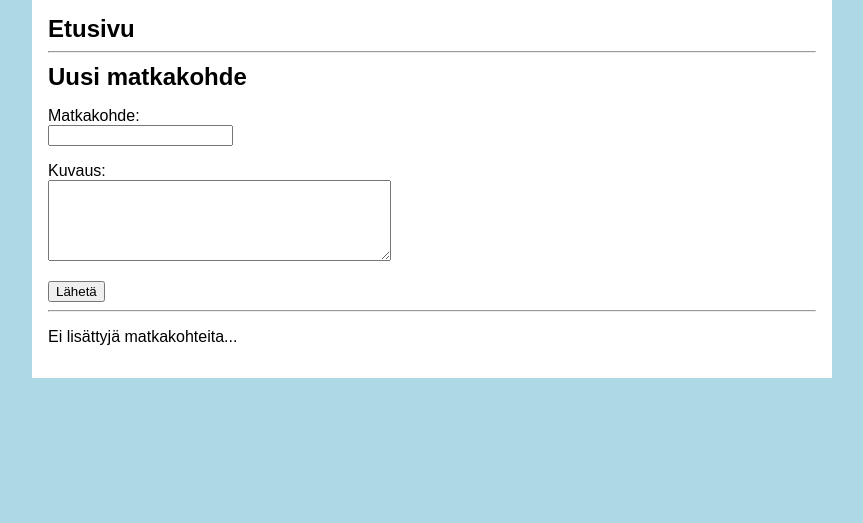
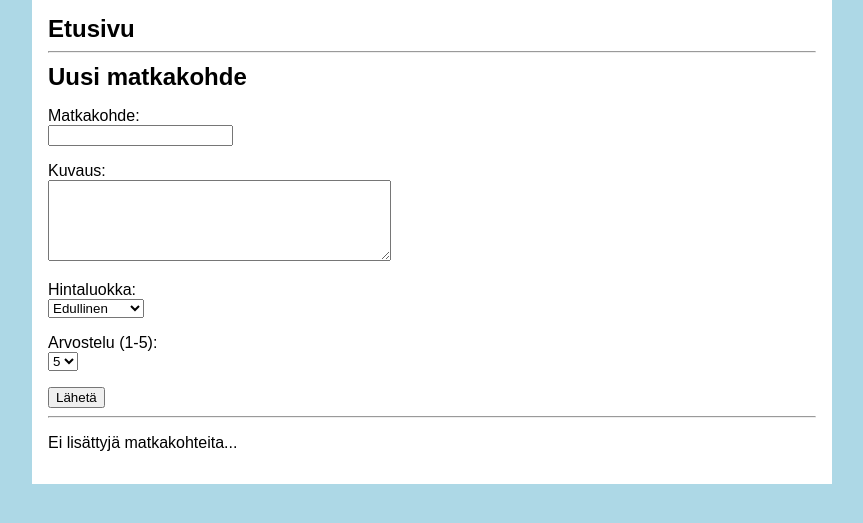
Before and after one commit to joonapasanen/matkakohteet, a Flask app: page / in a window 1280 px wide. Shown: the part 128-651 px from the top of the page, without its empty margins (208-1071 px from the left). Run offline with Flask 3, Linux system fonts and the light colour scheme; the visitor is signed in with stand-in values (Sample User, id 1); data comes from the database, SQL or seed files in the repository; data that the repository does not hold is empty.

Commit message:
Added price categories and ratings to destinations

```diff
--- a/schema.sql
+++ b/schema.sql
@@ -8,8 +8,15 @@ CREATE TABLE Destinations (
     destination_id INTEGER PRIMARY KEY AUTOINCREMENT,
     user_id INTEGER NOT NULL,
     name TEXT NOT NULL,
+    price_category_id INTEGER NOT NULL,
+    rating INTEGER NOT NULL,
     description TEXT,
     FOREIGN KEY (user_id) REFERENCES Users(user_id) ON DELETE CASCADE
+);
+
+CREATE TABLE PriceCategories (
+    price_category_id INTEGER PRIMARY KEY,
+    name TEXT NOT NULL UNIQUE
 );
 
 CREATE TABLE Images (
@@ -17,19 +24,6 @@ CREATE TABLE Images (
     destination_id INTEGER NOT NULL,
     image_url TEXT NOT NULL,
     FOREIGN KEY (destination_id) REFERENCES Destinations(destination_id) ON DELETE CASCADE
-);
-
-CREATE TABLE Categories (
-    category_id INTEGER PRIMARY KEY AUTOINCREMENT,
-    name TEXT NOT NULL UNIQUE
-);
-
-CREATE TABLE DestinationCategories (
-    destination_id INTEGER NOT NULL,
-    category_id INTEGER NOT NULL,
-    PRIMARY KEY (destination_id, category_id),
-    FOREIGN KEY (destination_id) REFERENCES Destinations(destination_id) ON DELETE CASCADE,
-    FOREIGN KEY (category_id) REFERENCES Categories(category_id) ON DELETE CASCADE
 );
 
 CREATE TABLE Comments (
@@ -40,3 +34,8 @@ CREATE TABLE Comments (
     FOREIGN KEY (destination_id) REFERENCES Destinations(destination_id) ON DELETE CASCADE,
     FOREIGN KEY (user_id) REFERENCES Users(user_id) ON DELETE CASCADE
 );
+
+INSERT INTO PriceCategories (price_category_id, name) VALUES
+(1, 'Halpa'),
+(2, 'Kohtuullinen'),
+(3, 'Kallis');
--- a/src/app.py
+++ b/src/app.py
@@ -61,8 +61,10 @@ def new_destination():
     name = request.form["name"]
     description = request.form["description"]
     user_id = session["user_id"]
+    price_category_id = request.form["price_category_id"]
+    rating = request.form["rating"]
 
-    add_destination(name, description, user_id)
+    add_destination(name, description, user_id, price_category_id, rating)
     destination_id = db.last_insert_id()
     return redirect("/destinations/" + str(destination_id))
 
--- a/src/destinations.py
+++ b/src/destinations.py
@@ -14,9 +14,9 @@ def get_destinations():
     """
     return db.query(sql)
 
-def add_destination(name, description, user_id):
-    sql = "INSERT INTO Destinations (user_id, name, description) VALUES (?, ?, ?)"
-    db.execute(sql, [user_id, name, description])
+def add_destination(name, description, user_id, price_category_id, rating):
+    sql = "INSERT INTO Destinations (user_id, name, description, price_category_id, rating) VALUES (?, ?, ?, ?, ?)"
+    db.execute(sql, [user_id, name, description, price_category_id, rating])
     thread_id = db.last_insert_id()
     return thread_id
 
@@ -27,9 +27,12 @@ def get_destination(destination_id):
             d.name,
             d.description,
             d.user_id,
+            pc.name AS price_category,
+            d.rating,
             u.username
         FROM Destinations d
         JOIN Users u ON d.user_id = u.user_id
+        JOIN PriceCategories pc ON d.price_category_id = pc.price_category_id
         WHERE d.destination_id = ?
     """
     rows = db.query(sql, [destination_id])
@@ -78,7 +81,7 @@ def get_user_stats(user_id):
     """
     rows = db.query(sql, [user_id])
     if not rows:
-        return {"destination_count": 0}  # Palautetaan oletusarvo, jos käyttäjällä ei ole kohteita
+        return {"destination_count": 0}
     row = rows[0]
     return {
         "destination_count": row["destination_count"],
--- a/src/templates/destination.html
+++ b/src/templates/destination.html
@@ -2,6 +2,9 @@
 {% block content %}
 <h1>{{ destination.name }}</h1>
 <p>{{ destination.description }}</p>
+<p><strong>Hintaluokka:</strong> {{ destination.price_category }}</p>
+<p><strong>Arvostelu:</strong> {{ destination.rating }}</p>
+
 <p>
   Lähettäjä:
   <a href="/users/{{ destination.user_id }}"> {{ destination.username }} </a>
--- a/src/templates/index.html
+++ b/src/templates/index.html
@@ -7,19 +7,37 @@ content %}
 <hr />
 <div class="add-destination">
   <h2>Uusi matkakohde</h2>
-
   <form action="/new_destination" method="post">
     <p>
       Matkakohde: <br />
-      <input type="text" name="name" />
+      <input type="text" name="name" required />
     </p>
     <p>
       Kuvaus: <br />
       <textarea name="description" rows="5" cols="40"></textarea>
     </p>
+    <p>
+      Hintaluokka: <br />
+      <select name="price_category_id">
+        <option value="1">Edullinen</option>
+        <option value="2">Kohtuullinen</option>
+        <option value="3">Kallis</option>
+      </select>
+    </p>
+    <p>
+      Arvostelu (1-5): <br />
+      <select name="rating">
+        <option value="1">1</option>
+        <option value="2">2</option>
+        <option value="3">3</option>
+        <option value="4">4</option>
+        <option value="5" selected>5</option>
+      </select>
+    </p>
     <input type="submit" value="Lähetä" />
   </form>
 </div>
+
 {% endif %}
 
 <hr />
```
Also changed, not shown: README.md.
